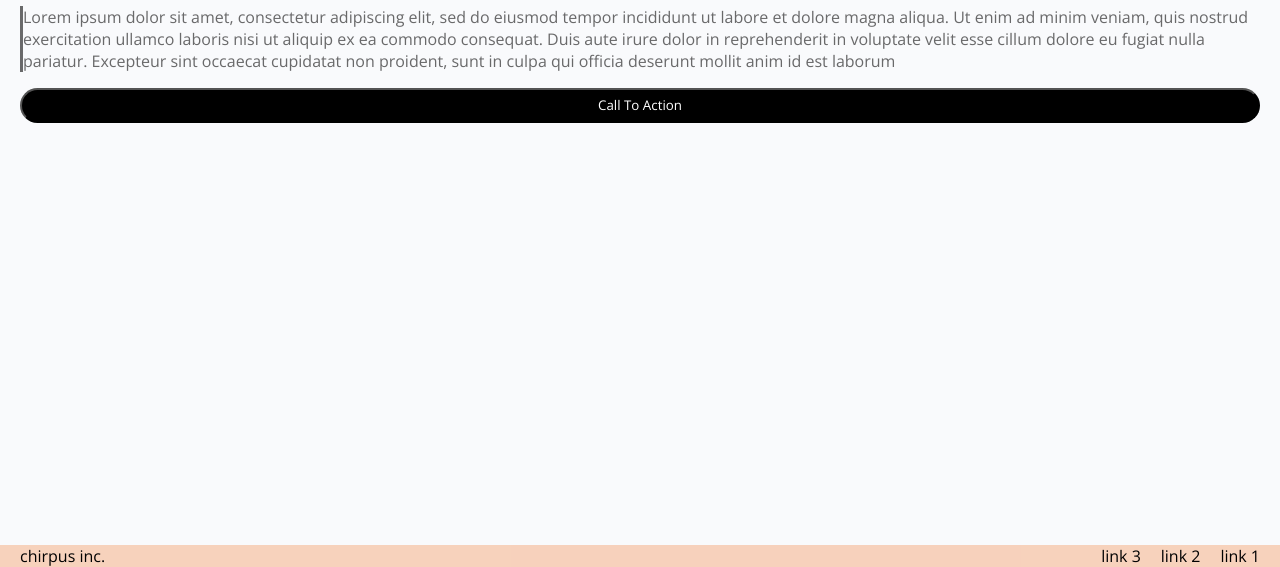
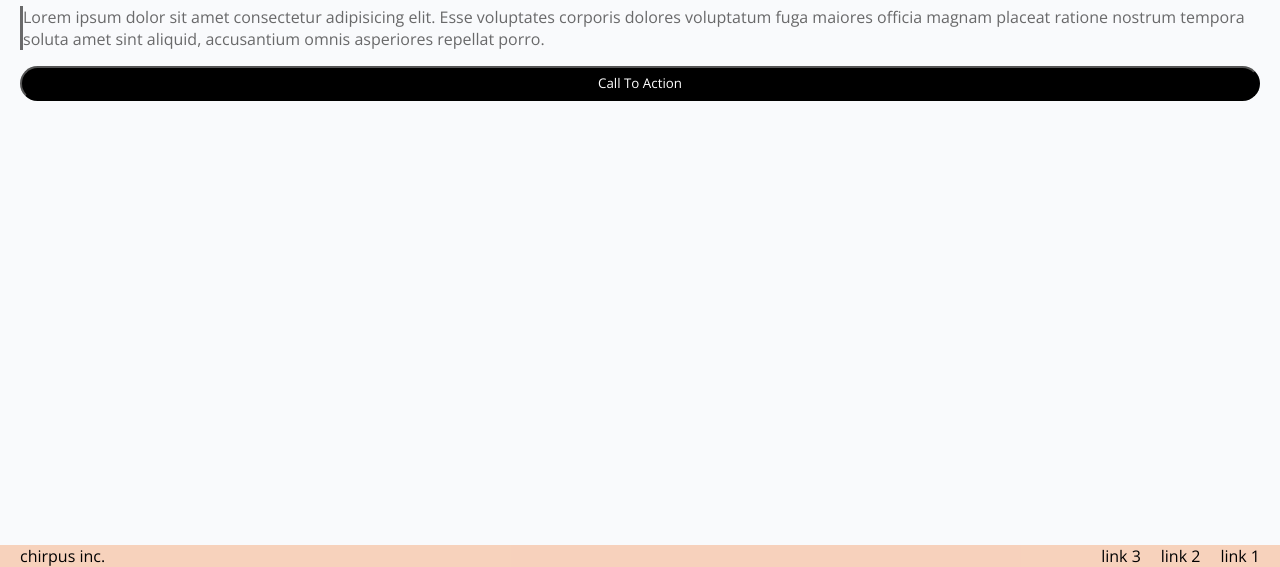
Before and after one commit to RotFarmer/day2lab2, a plain HTML site: page index.html in a window 1280 px wide. Shown: the part 233-800 px from the top of the page. Drawn offline with nearby package versions, Linux system fonts and the light colour scheme.

Commit message:
finished with notes

```diff
--- a/index.html
+++ b/index.html
@@ -29,7 +29,7 @@
         <!-- put a section here lead by an h2 -->
         <h1 class="chirpus2">chirpus inc.</h1>
         <!-- you can just type lorem and hit tab -->
-        <p class="gray">Lorem ipsum dolor sit amet, consectetur adipiscing elit, sed do eiusmod tempor incididunt ut labore et dolore magna aliqua. Ut enim ad minim veniam, quis nostrud exercitation ullamco laboris nisi ut aliquip ex ea commodo consequat. Duis aute irure dolor in reprehenderit in voluptate velit esse cillum dolore eu fugiat nulla pariatur. Excepteur sint occaecat cupidatat non proident, sunt in culpa qui officia deserunt mollit anim id est laborum</p>
+        <p class="gray">Lorem ipsum dolor sit amet consectetur adipisicing elit. Esse voluptates corporis dolores voluptatum fuga maiores officia magnam placeat ratione nostrum tempora soluta amet sint aliquid, accusantium omnis asperiores repellat porro.</p>
     </div>
     <!-- no need for a button just use an anchor -->
     <div class=button-box>
@@ -45,3 +45,4 @@
     <span class="right">link 3</span>
 </footer>
 </html>
+<!-- only need header, body, footer, nav, ul and a -->
--- a/style.css
+++ b/style.css
@@ -14,6 +14,7 @@ body{
 button{
     color:#FFF;
     background-color: #000;
+    /* display: block makes it easier to make it look like a button */
     width: 100%;
     height:35px;
     margin: 0 auto;
@@ -58,3 +59,4 @@ a{
     text-decoration:none;
     color:#69696a
 }
+/* too much screwing around with padding and margin with the html the way it is */
```
